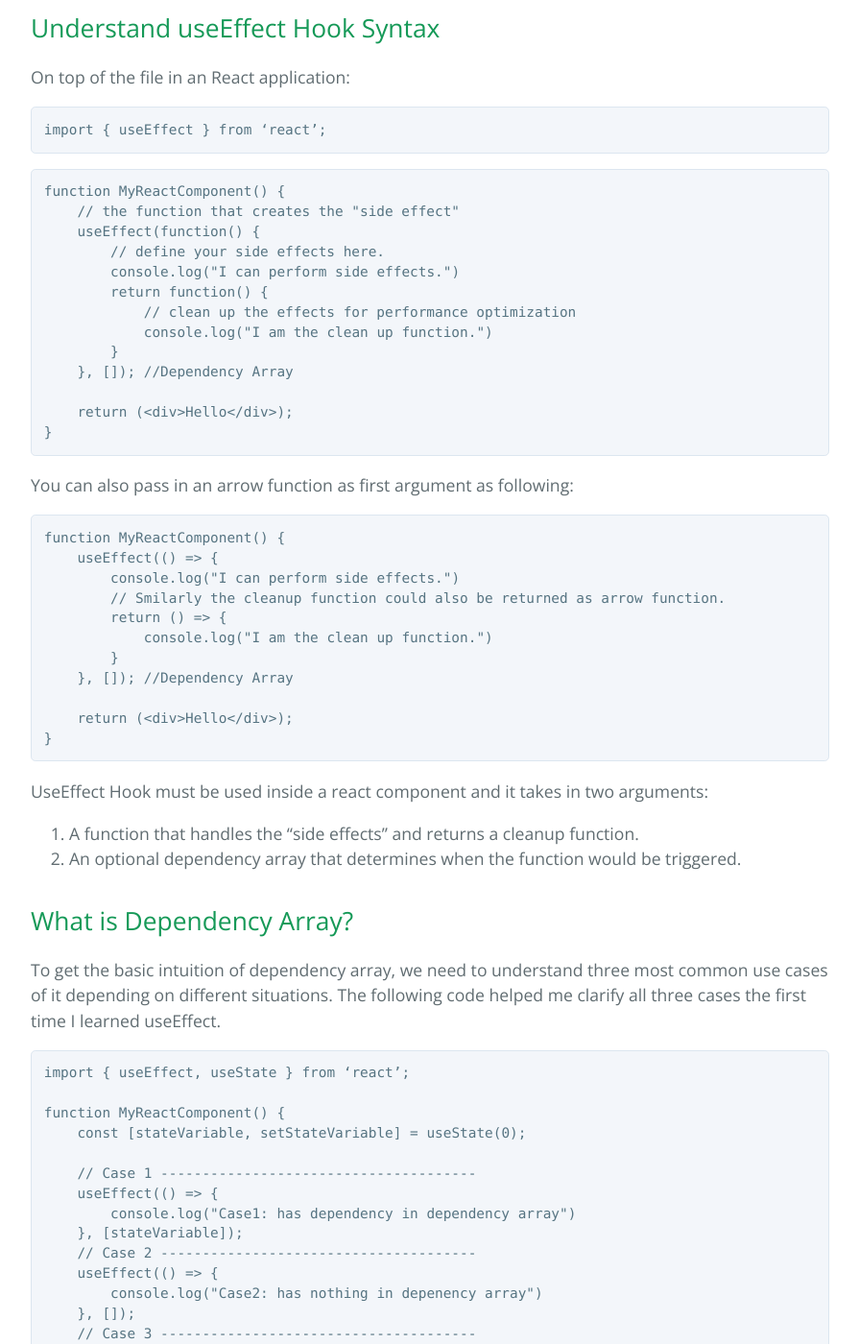
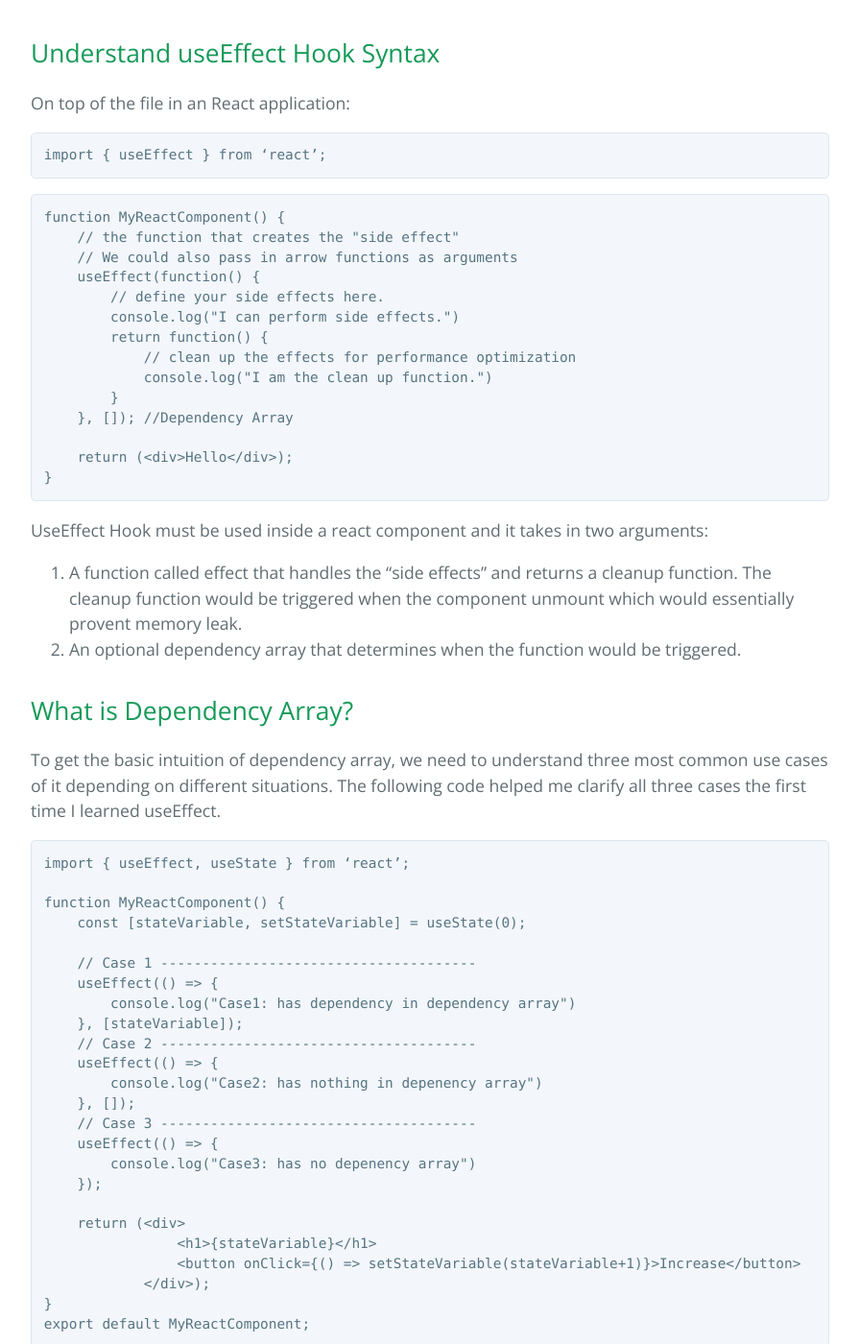
Before and after one commit to learning-software-engineering/learning-software-engineering.github.io, a Jekyll site: the page built from Topics/Tech_Stacks/React_useEffect_Axios.md, in a window 1280 px wide and 1400 px high, scrolled down 1507 px. Shown: the whole window at 96% size, without its empty margins (192-1087 px from the left). Built offline with Jekyll 4.4.1, drawn with Linux system fonts in a browser that asks for light colours; our own code applies the rules of GitHub Pages for plain Markdown files; some of the changed text lies outside the part shown.

Commit message:
added source for mount and unmount, useState, removed redundancy

````diff
--- a/Topics/Tech_Stacks/React_useEffect_Axios.md
+++ b/Topics/Tech_Stacks/React_useEffect_Axios.md
@@ -10,9 +10,10 @@
 ### [Additional Resources](#additional-resources-1)
 
 ##  Prerequisites
-1. [React Components Basics](./React.md)
+1. [React Components Basics, useStateHook](./React.md)
 2. [Axios library](./Axios.md)
 3. [Javascript Basics](./JavaScript.md)
+4. [Component Life Cycle](https://www.freecodecamp.org/news/react-component-lifecycle-methods/)
 
 ## Introduction
 This tutorial will provide a begginer friendly instruction to master React useEffect Hook and its application in software development. There will also be some real world examples demonstrating its power of api call execution. Specifically, we will be using the Axios, one of the most popular javascript Promise-based library for sending http request.
@@ -30,6 +31,7 @@ import { useEffect } from ‘react’;
 ``` jsx
 function MyReactComponent() {
     // the function that creates the "side effect"
+    // We could also pass in arrow functions as arguments
     useEffect(function() {
         // define your side effects here.
         console.log("I can perform side effects.")
@@ -42,23 +44,9 @@ function MyReactComponent() {
     return (<div>Hello</div>);
 }
 ```
-You can also pass in an arrow function as first argument as following:
-```jsx
-function MyReactComponent() {
-    useEffect(() => {
-        console.log("I can perform side effects.")
-        // Smilarly the cleanup function could also be returned as arrow function.
-        return () => {
-            console.log("I am the clean up function.")
-        }
-    }, []); //Dependency Array
-
-    return (<div>Hello</div>);
-}
-```
 
 UseEffect Hook must be used inside a react component and it takes in two arguments:
-1.	A function that handles the “side effects” and returns a cleanup function.
+1.	A function called effect that handles the “side effects” and returns a cleanup function. The cleanup function would be triggered when the component unmount which would essentially provent memory leak.
 2.	An optional dependency array that determines when the function would be triggered.
 
 ## What is Dependency Array?
````
